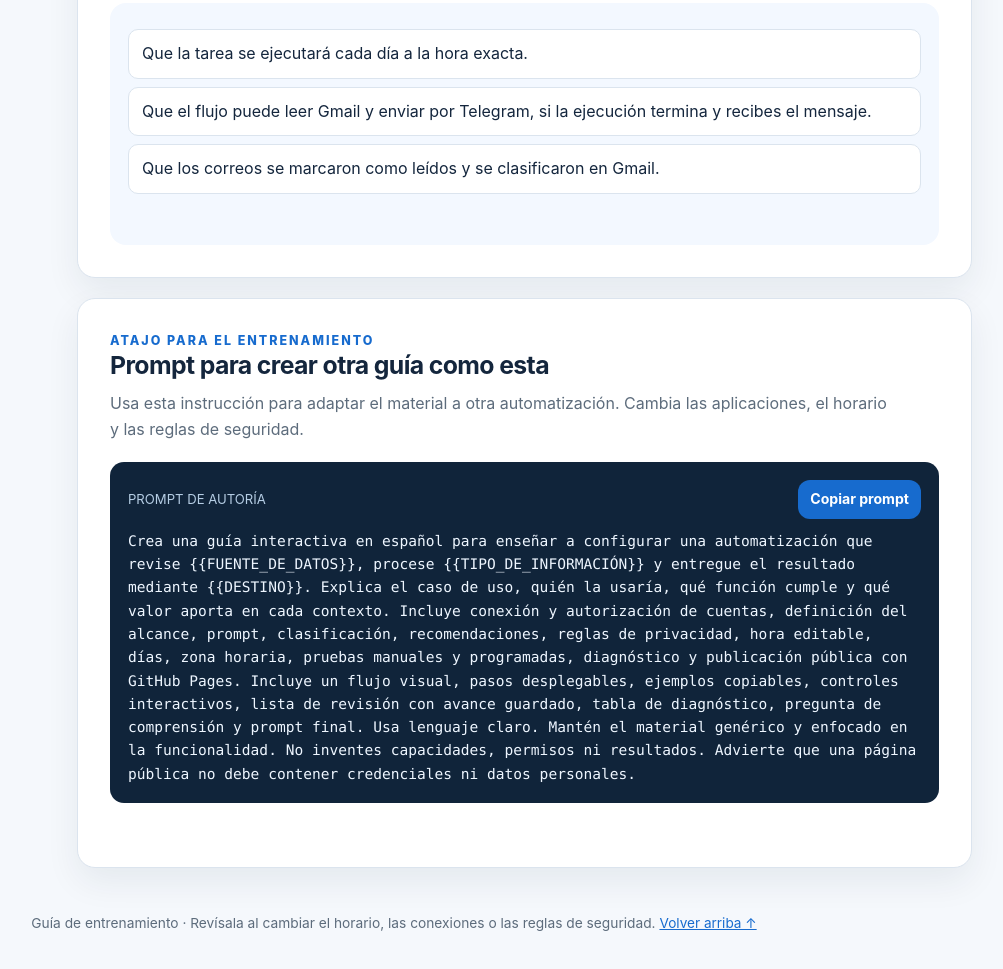
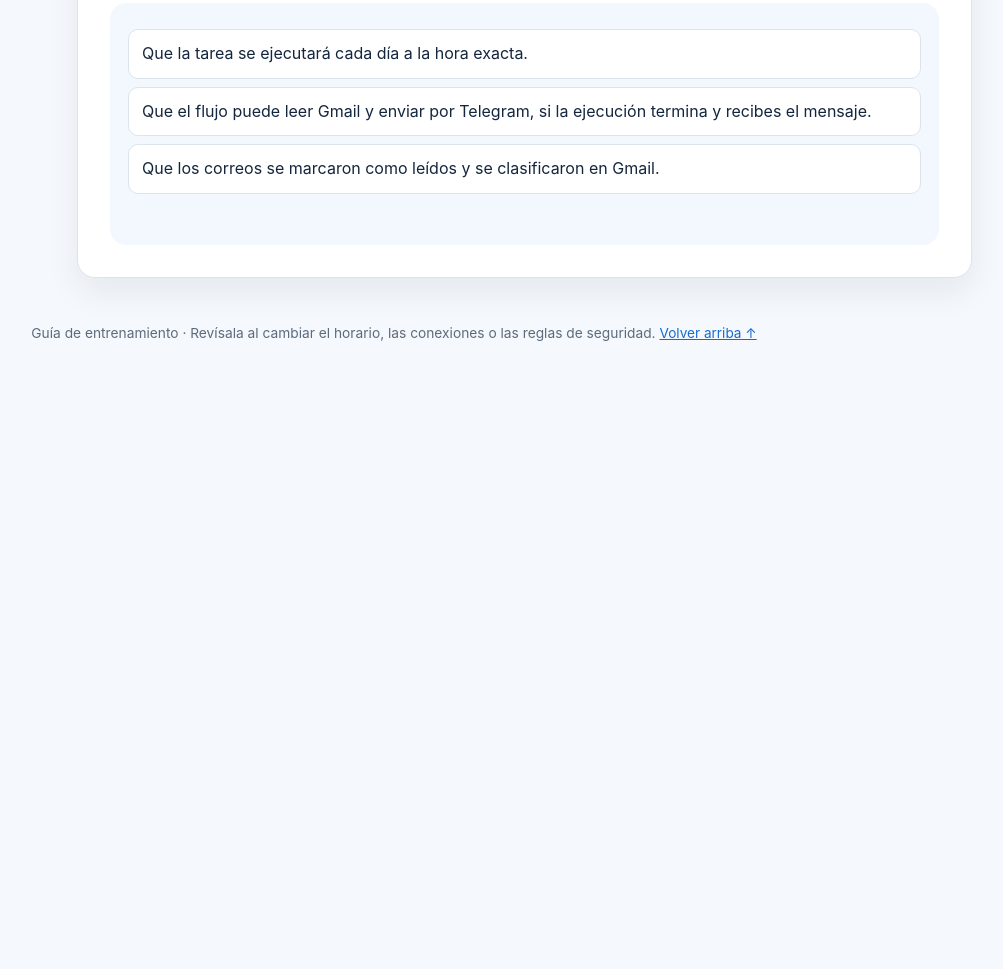
Before and after one commit to Josesebastianaguilar/basic-plugins-chatgpt, a plain HTML site: page index.html in a window 1280 px wide. Shown: the part 7868-8837 px from the top of the page, without its empty margins (246-1249 px from the left). After the commit the page ends 8259 px from the top, so only its background shows below. Drawn offline with Linux system fonts and the light colour scheme.

Commit message:
Remove prompt guide section

```diff
--- a/index.html
+++ b/index.html
@@ -81,8 +81,6 @@ END:VEVENT</pre></div>
 <section class="section" id="quiz"><div class="eyebrow">COMPRUEBA LO APRENDIDO</div><h2>¿Qué valida la prueba “Ejecutar ahora”?</h2><p class="lead">Elige una opción para comprobar el punto clave del entrenamiento.</p>
 <div class="quiz"><button class="option" data-correct="false">Que la tarea se ejecutará cada día a la hora exacta.</button><button class="option" data-correct="true">Que el flujo puede leer Gmail y enviar por Telegram, si la ejecución termina y recibes el mensaje.</button><button class="option" data-correct="false">Que los correos se marcaron como leídos y se clasificaron en Gmail.</button><div class="quiz-result" id="quizResult" aria-live="polite"></div></div>
 </section>
-<section class="section"><div class="eyebrow">ATAJO PARA EL ENTRENAMIENTO</div><h2>Prompt para crear otra guía como esta</h2><p class="lead">Usa esta instrucción para adaptar el material a otra automatización. Cambia las aplicaciones, el horario y las reglas de seguridad.</p>
-<div class="codebox"><div class="codehead"><span>PROMPT DE AUTORÍA</span><button class="btn small" data-copy="authorPrompt">Copiar prompt</button></div><pre id="authorPrompt">Crea una guía interactiva en español para enseñar a configurar una automatización que revise {{FUENTE_DE_DATOS}}, procese {{TIPO_DE_INFORMACIÓN}} y entregue el resultado mediante {{DESTINO}}. Explica el caso de uso, quién la usaría, qué función cumple y qué valor aporta en cada contexto. Incluye conexión y autorización de cuentas, definición del alcance, prompt, clasificación, recomendaciones, reglas de privacidad, hora editable, días, zona horaria, pruebas manuales y programadas, diagnóstico y publicación pública con GitHub Pages. Incluye un flujo visual, pasos desplegables, ejemplos copiables, controles interactivos, lista de revisión con avance guardado, tabla de diagnóstico, pregunta de comprensión y prompt final. Usa lenguaje claro. Mantén el material genérico y enfocado en la funcionalidad. No inventes capacidades, permisos ni resultados. Advierte que una página pública no debe contener credenciales ni datos personales.</pre></div><div class="copy-status" id="copyStatus2" aria-live="polite"></div></section>
 </main></div><footer class="footer">Guía de entrenamiento · Revísala al cambiar el horario, las conexiones o las reglas de seguridad. <a class="toplink" href="#inicio">Volver arriba ↑</a></footer>
 </div>
 <script>
```
